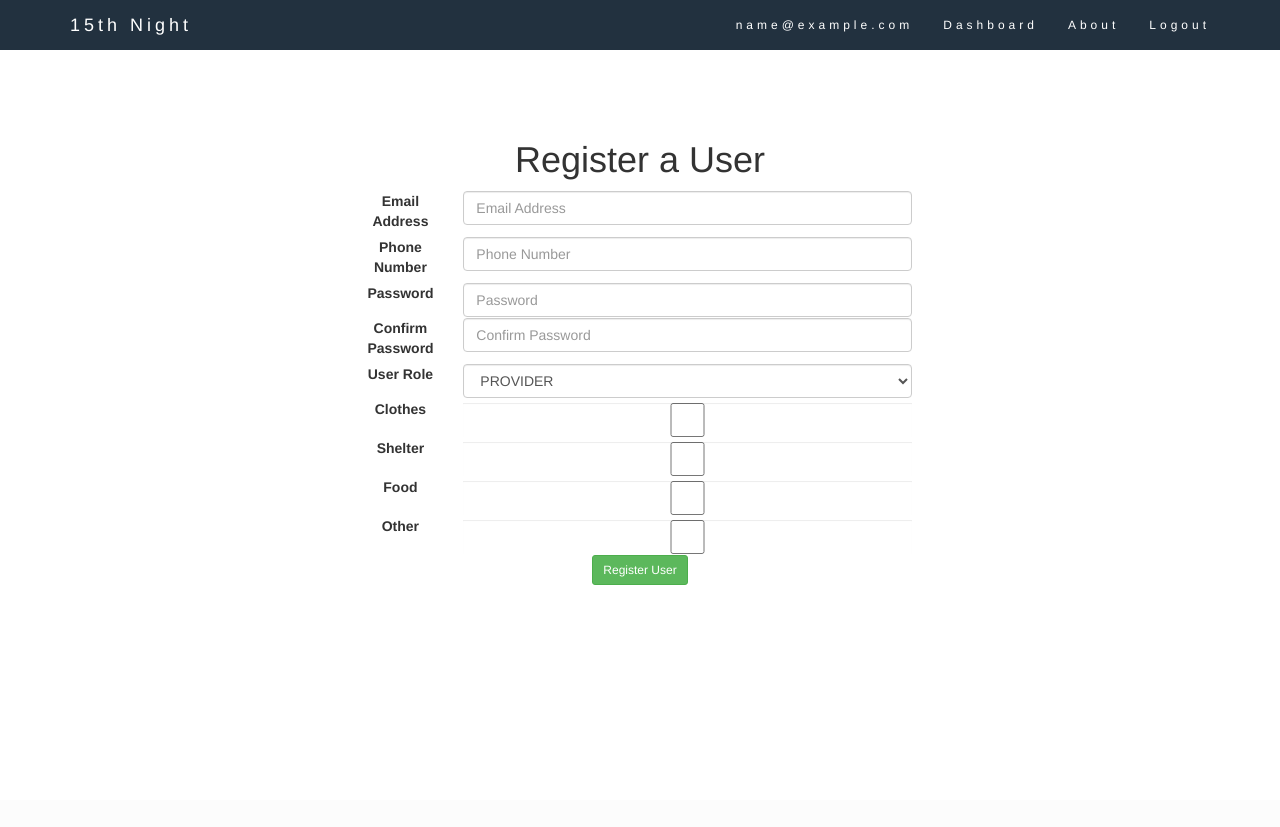
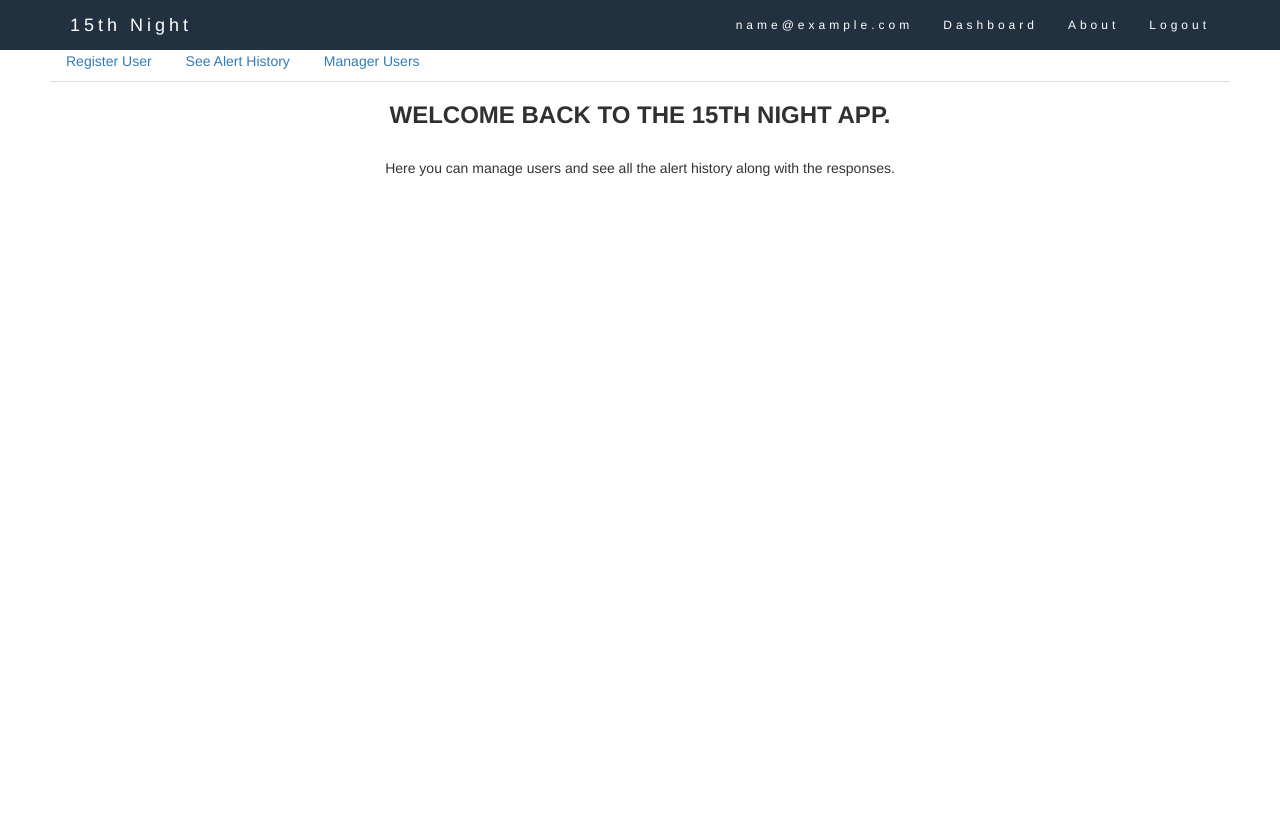
Before and after one commit to 15thnight/15thnight, a Flask app: page /dashboard in a window 1280 px wide. Before the commit the page ends 585 px from the top, so only its background shows below. Run offline with Flask 2, Linux system fonts and the light colour scheme; the visitor is signed in with stand-in values (Sample User, id 1); some libraries are stand-ins or nearby versions.

Commit message:
add tabs to admin dashboard

```diff
--- a/app/__init__.py
+++ b/app/__init__.py
@@ -126,6 +126,7 @@ def dashboard():
                 role=form.role.data
             )
             user.save()
+
         return render_template('dashboard/admin.html', form=form)
     elif current_user.role == 'advocate':
         # Advocate user, show alert form
--- a/app/templates/dashboard/admin.html
+++ b/app/templates/dashboard/admin.html
@@ -1,11 +1,27 @@
 {% extends "base.html" %}
 {% from "render_form.html" import render_form %}
 
+{% block body %}
+<div>
+    <!-- Nav tabs -->
+    <ul class="nav nav-tabs" role="tablist">
+        <li role="presentation"><a href="#register" aria-controls="register" role="tab" data-toggle="tab">Register User</a></li>
+        <li role="presentation"><a href="#history" aria-controls="history" role="tab" data-toggle="tab">See Alert History</a></li>
+        <li role="presentation"><a href="#manage-users" aria-controls="manage-users" role="tab" data-toggle="tab">Manager Users</a></li>
+    </ul>
 
-{% block body %}
+    <!-- Tab panes -->
+    <div role="tabpanel" class="tab-pane active in text-center">
+        <h2>Welcome back to the 15th night app.</h2>
+        <p>
+            Here you can manage users and see all the alert history along with the responses.
+        </p>
+    </div>
+    <div role="tabpanel" class="tab-pane fade" id="register">
+
             <div class="text-center row">
                 <div class="col-sm-offset-3 col-sm-6">
-            <h1>Register a User</h1>
+                    <h1>Register a User ladhfkljasdhflkjas</h1>
                     <form class="form-signin" role="form" method="post" action="">
                         {{ form.csrf_token }}
                         {{ render_form(form) }}
@@ -13,4 +29,10 @@
                     </form>
                 </div>
             </div>
+
+    </div>
+
+    <div role="tabpanel" class="tab-pane fade" id="history">history</div>
+    <div role="tabpanel" class="tab-pane fade" id="manage-users">manage-users</div>
+</div>
 {% endblock %}
```
Lines whose indentation alone changed are shown as unchanged.
